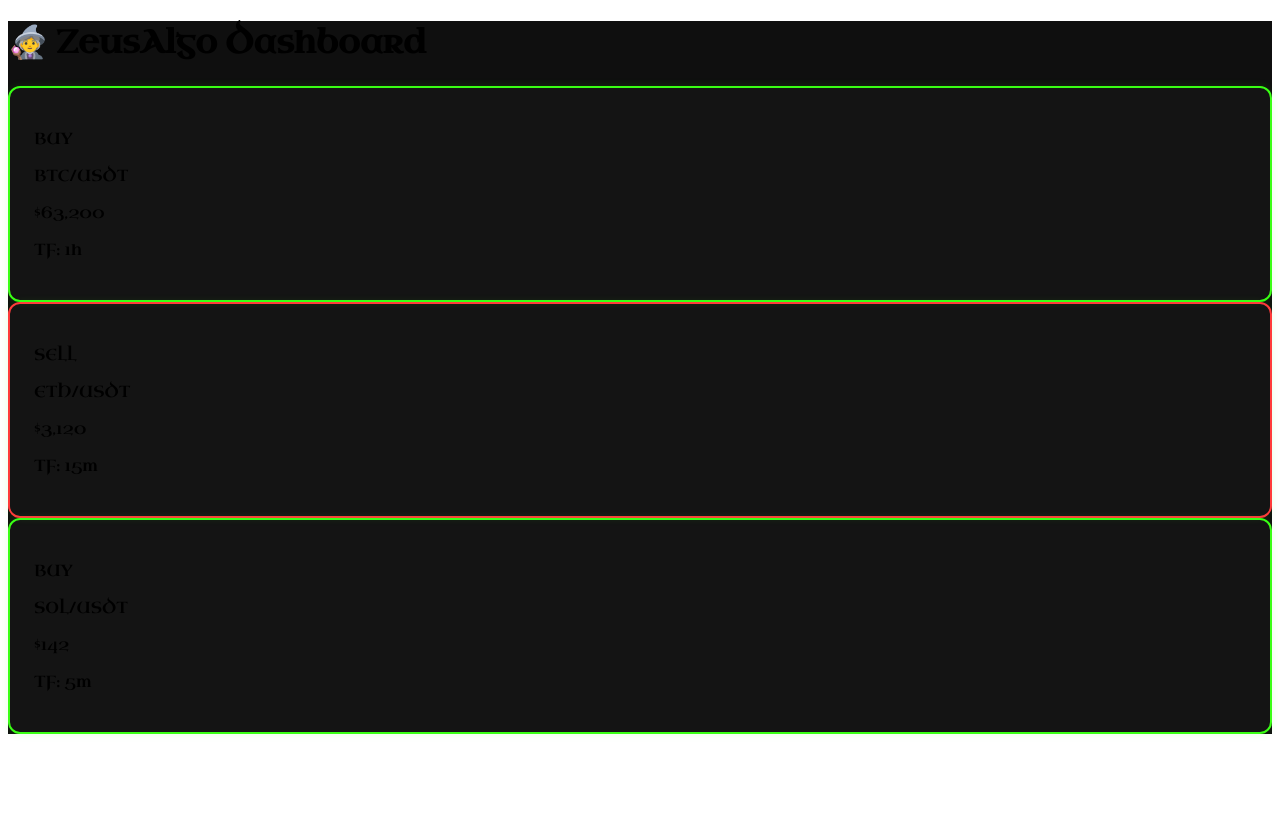
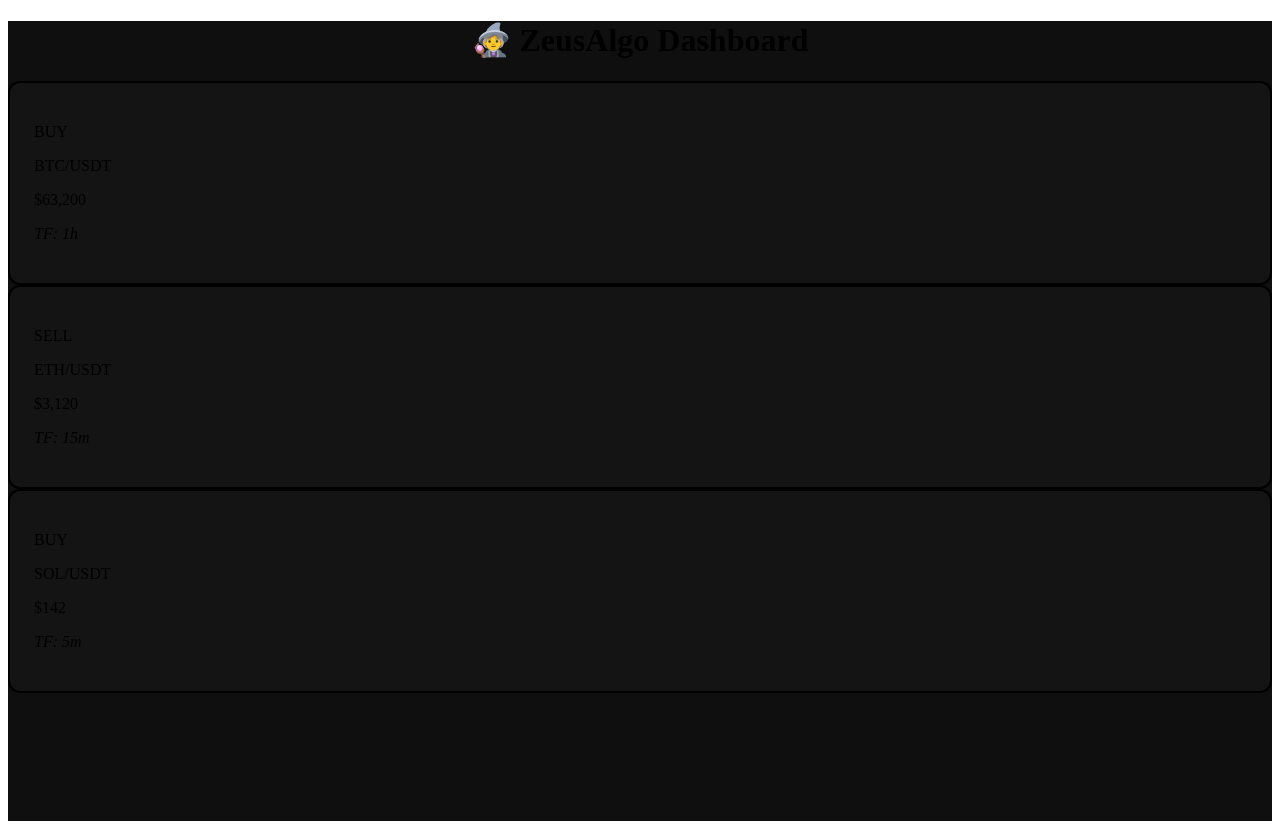
Before and after one commit to DonPabllo/zeusalgo-dashboard, a Next.js app: page / in a window 1280 px wide. Before the commit the page ends 800 px from the top, so only its background shows below. Built offline with nearby package versions, Linux system fonts and the light colour scheme.

Commit message:
Fix: mutat CSS în globals și corectat import

```diff
--- a/src/app/globals.css
+++ b/src/app/globals.css
@@ -1,5 +1,10 @@
+@tailwind base;
+@tailwind components;
+@tailwind utilities;
+
 @import url('https://fonts.googleapis.com/css2?family=Uncial+Antiqua&display=swap');
 
+/* tot codul tău de stil de mai devreme */
 .font-uncial {
   font-family: 'Uncial Antiqua', cursive;
 }
@@ -8,6 +13,7 @@
   background-color: #0f0f0f;
 }
 
+/* restul de stiluri rămân neschimbate */
 .signal-card {
   padding: 1.5rem;
   border: 2px solid;
@@ -16,23 +22,4 @@
   transition: transform 0.3s, box-shadow 0.3s;
   animation: pulse-signal 3s infinite alternate;
 }
-
-.signal-card:hover {
-  transform: scale(1.05);
-  box-shadow: 0 0 20px #39ff14;
-}
-
-.border-glow-green {
-  border-color: #39ff14;
-  box-shadow: 0 0 10px #39ff14;
-}
-
-.border-glow-red {
-  border-color: #ff3b3b;
-  box-shadow: 0 0 10px #ff3b3b;
-}
-
-@keyframes pulse-signal {
-  0% { box-shadow: 0 0 8px transparent; }
-  100% { box-shadow: 0 0 12px rgba(57, 255, 20, 0.5); }
-}
+/* ... */
```
